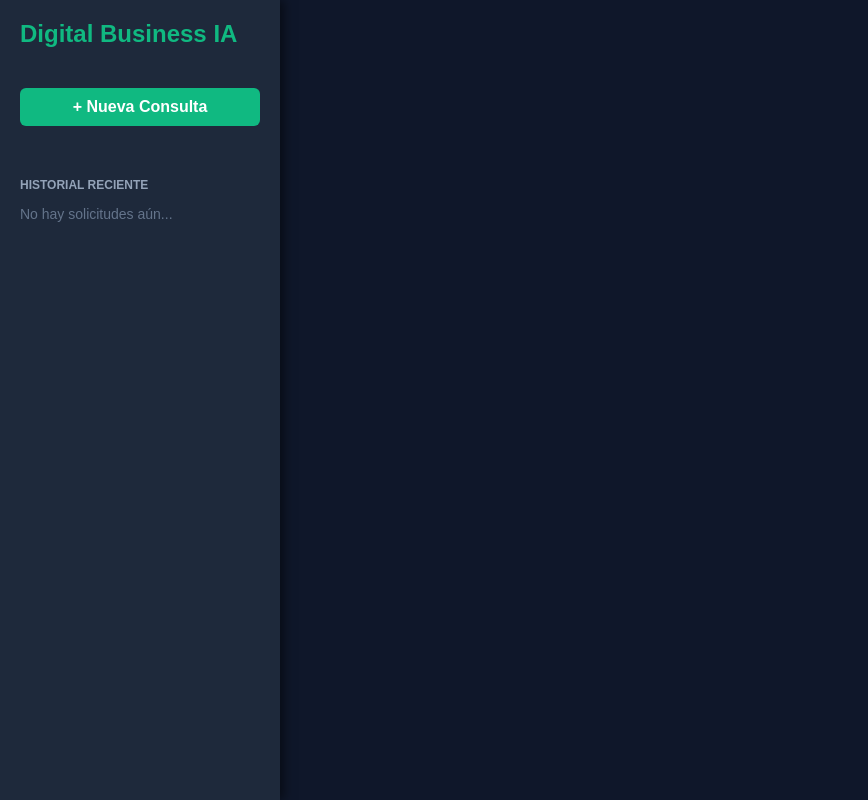
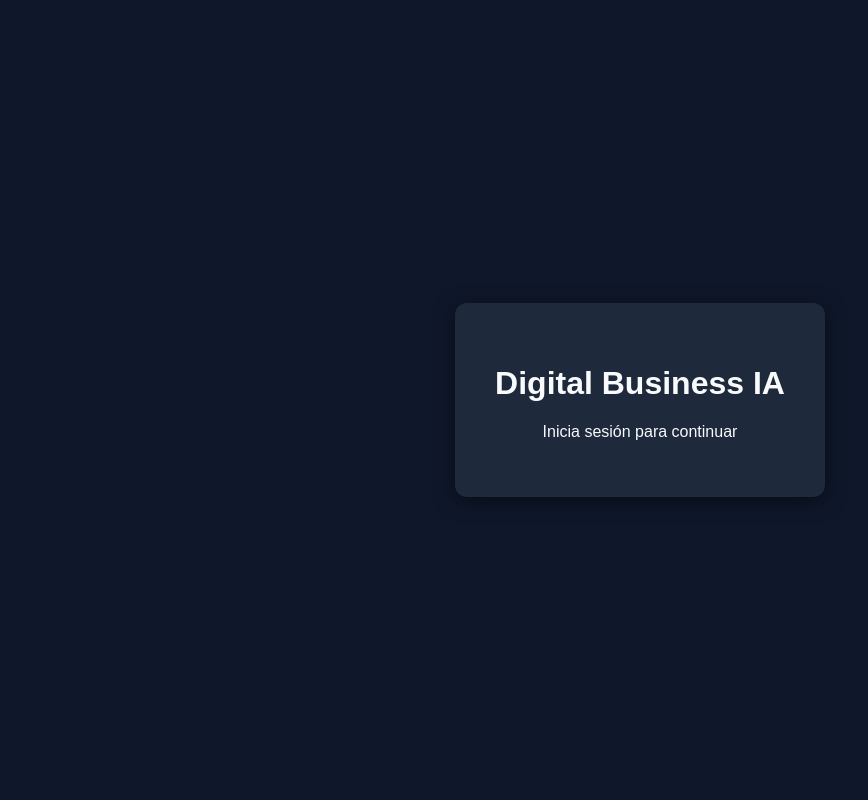
Before and after one commit to juandavidlopezinfante-art/app-wed, a Flask app: page / in a window 1280 px wide. Shown: the whole page, without its empty margins (0-868 px from the left). Run offline with Flask 3, Linux system fonts and the light colour scheme.

Commit message:
Update index.html

```diff
--- a/templates/index.html
+++ b/templates/index.html
@@ -2,81 +2,33 @@
 <html lang="es">
 <head>
     <meta charset="UTF-8">
-    <meta name="viewport" content="width=device-width, initial-scale=1.0">
-    <title>Digital Business IA - Dashboard</title>
+    <title>Digital Business IA - Iniciar Sesión</title>
     <style>
         body {
             font-family: Arial, sans-serif;
-            margin: 0;
             background-color: #0f172a;
             color: #f8fafc;
+            display: flex;
+            justify-content: center;
+            align-items: center;
+            height: 100vh;
+            margin: 0;
+            flex-direction: column;
         }
-
-        /* Botón de menú hamburguesa (solo visible en móviles) */
-        .menu-btn {
-            display: none;
-            background: #10B981;
-            color: white;
-            border: none;
-            padding: 10px 15px;
-            border-radius: 6px;
-            cursor: pointer;
-            font-size: 16px;
-            font-weight: bold;
-            margin: 15px;
-        }
-
-        /* Estilos del menú lateral */
-        .sidebar {
-            position: fixed;
-            left: 0;
-            top: 0;
-            width: 280px;
-            height: 100%;
+        .login-card {
             background-color: #1e293b;
-            transition: left 0.3s ease;
-            z-index: 1000;
-            box-shadow: 4px 0 10px rgba(0,0,0,0.5);
-        }
-
-        /* Adaptación para pantallas de celular */
-        @media (max-width: 768px) {
-            .menu-btn {
-                display: block; /* Muestra el botón en celulares */
-            }
-            .sidebar {
-                left: -280px; /* Oculta el menú por defecto en celulares */
-            }
-            .sidebar.open {
-                left: 0; /* Muestra el menú al activarlo */
-            }
+            padding: 40px;
+            border-radius: 12px;
+            box-shadow: 0 4px 20px rgba(0,0,0,0.5);
+            text-align: center;
         }
     </style>
 </head>
 <body>
-
-    <!-- Botón para abrir/cerrar el menú en celular -->
-    <button onclick="toggleSidebar()" class="menu-btn">☰ Menú</button>
-
-    <!-- Tu barra lateral -->
-    <div class="sidebar">
-        <h2 style="padding: 20px; margin: 0; color: #10B981;">Digital Business IA</h2>
-        <div style="padding: 20px;">
-            <a href="#" style="background: #10B981; color: white; padding: 10px; display: block; text-align: center; border-radius: 6px; text-decoration: none; font-weight: bold;">+ Nueva Consulta</a>
-        </div>
-        <div style="padding: 20px;">
-            <p style="color: #94a3b8; font-size: 12px; font-weight: bold;">HISTORIAL RECIENTE</p>
-            <p style="color: #64748b; font-size: 14px;">No hay solicitudes aún...</p>
-        </div>
+    <div class="login-card">
+        <h1>Digital Business IA</h1>
+        <p>Inicia sesión para continuar</p>
+        <!-- Aquí va tu formulario o botones de login originales -->
     </div>
-
-    <script>
-        function toggleSidebar() {
-            const sidebar = document.querySelector('.sidebar');
-            if (sidebar) {
-                sidebar.classList.toggle('open');
-            }
-        }
-    </script>
 </body>
 </html>
```
